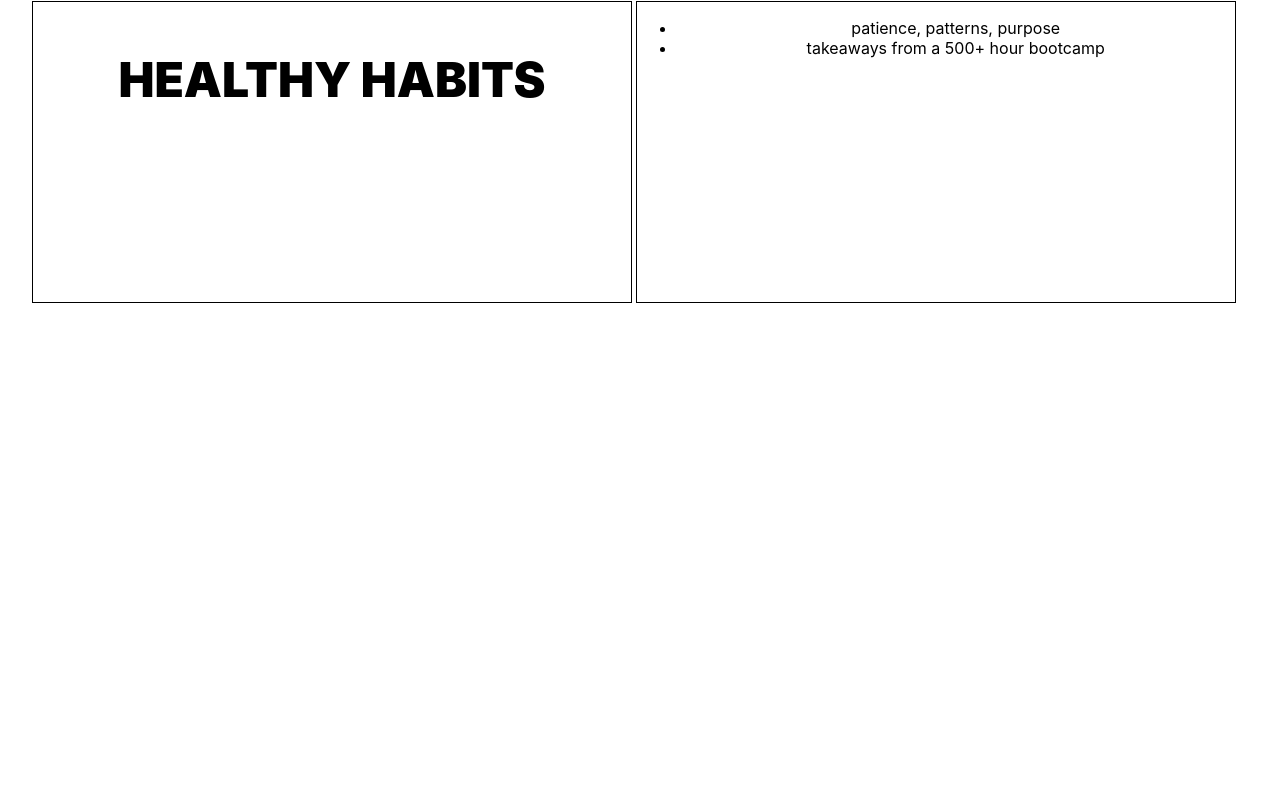
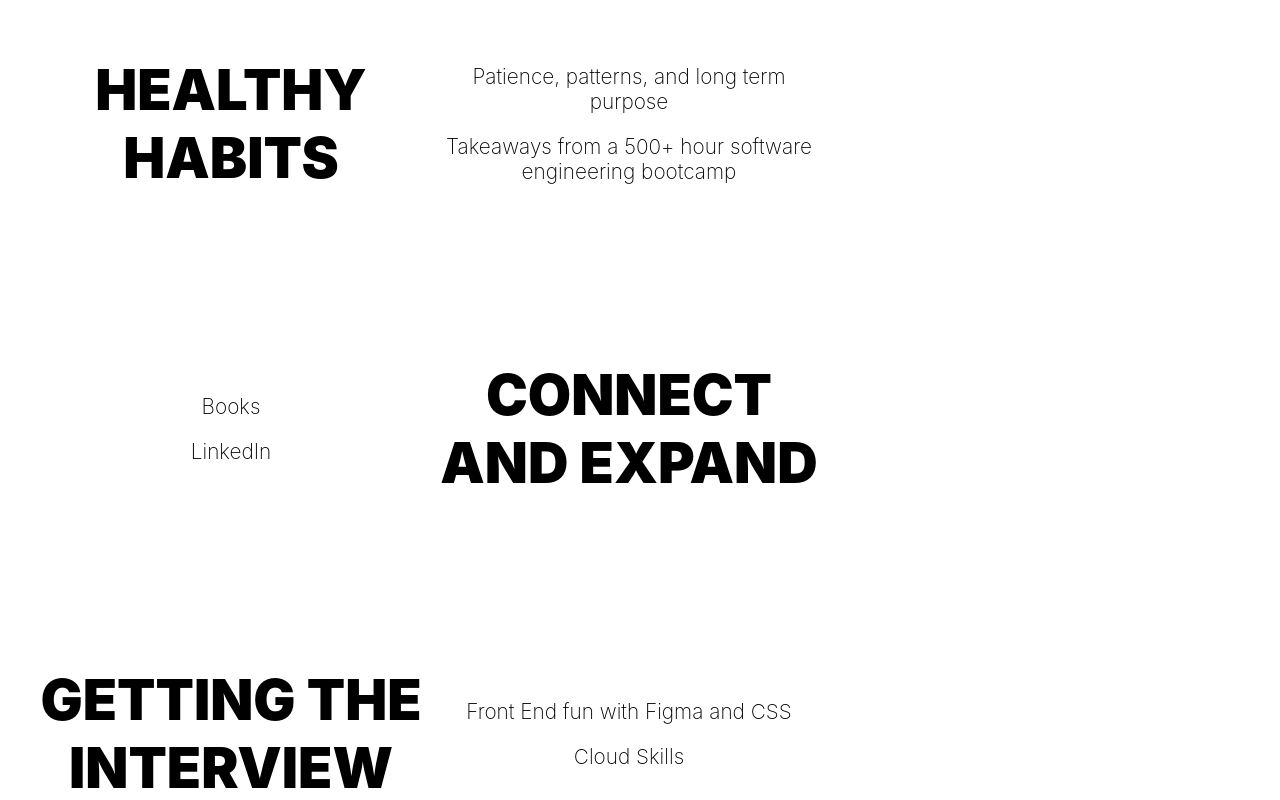
Before and after one commit to benassiPb/beginnersmindjavascript, a React (Create React App) app: page / in a window 1280 px wide. Shown: the part 220-1020 px from the top of the page. Before the commit the page ends 800 px from the top, so only its background shows below. Built offline with nearby package versions, Linux system fonts and the light colour scheme.

Commit message:
wireframe on grid

```diff
--- a/src/App.css
+++ b/src/App.css
@@ -157,50 +157,72 @@ a {
   font-size: 0.8rem;
 }
 
-.healthy-posts-container {
-  margin-top: 30px;
+.posts-container {
+  margin-top: 5px;
   max-height: 300px;
   display: flex;
   flex-direction: row;
   flex-wrap: wrap;
 }
 
-.healthy-title-container,
-.healthy-content-container {
-  border: 1px solid black;
+.posts-title-container,
+.posts-content-container {
+  border: 1px solid white;
   margin: 2px;
-
-  height: 300px;
+  max-width: 49%;
   min-width: 49%;
-  max-width: 49%;
 }
 
-.healthy-title-container {
-  font-size: 3rem;
+.posts-title-container {
+  font-size: 3.5rem;
   text-transform: uppercase;
   font-weight: 900;
 }
 
-.grid-post-box {
+/* .grid-post-box {
   border: 1px solid black;
   min-width: 300px;
-  max-width: 400px;
-  min-height: 150px;
+  max-width: 300px;
+  min-height: 300px;
+  max-height: 300px;
   margin: 2px;
+} */
+
+.grid-page-container {
+  max-width: 800px;
+  min-width: 500px;
+  /* align-items: center;
+  text-align: center; */
 }
 
-/* .grid-page-container {
-  display: flex;
-  justify-content: center;
-  margin-top: 30px;
-} */
-
-.grid-post-container {
-  max-width: 1200px;
+.posts-container {
   display: flex;
   flex-direction: row;
   flex-wrap: wrap;
   justify-content: center;
+  min-height: 300px;
+  max-height: 500px;
+}
+
+.posts-content-container {
+  display: flex;
+  flex-direction: column;
+  justify-content: center;
+  align-items: center;
+}
+
+.posts-list {
+  font-weight: 200;
+  font-size: 1.3rem;
+}
+
+.reverse-wrap {
+  flex-wrap: wrap-reverse;
+}
+.posts-title-container {
+  display: flex;
+  justify-content: center;
+  align-items: center;
 }
 
 .postslist-container {
@@ -211,3 +233,11 @@ a {
   line-height: 2rem;
 }
 /* test */
+
+.previous-next-container {
+  display: flex;
+}
+
+.previous-next-text {
+  padding: 10px;
+}
--- a/src/Posts.js
+++ b/src/Posts.js
@@ -10,6 +10,8 @@ import {
 
 function Posts() {
   const [postView, setPostView] = useState("grid");
+  const [currentPost, setCurrentPost] = useState(1);
+
   return (
     <div className="Writing-page-container">
       <div>
@@ -52,7 +54,12 @@ function Posts() {
         </div>
 
         {postView === "list" ? <PostsList /> : null}
-        {postView === "single" ? <SinglePost /> : null}
+        {postView === "single" ? (
+          <SinglePost
+            currentPost={currentPost}
+            setCurrentPost={setCurrentPost}
+          />
+        ) : null}
         {postView === "grid" ? <PostsGrid /> : null}
       </div>
     </div>
--- a/src/PostsGrid.js
+++ b/src/PostsGrid.js
@@ -1,21 +1,76 @@
 import React from "react";
-import samplePostsData from "./data/postData";
+import postData from "./data/postData";
 
 function PostsGrid() {
   return (
     <div className="grid-page-container">
-      <div className="healthy-posts-container">
-        <div className="healthy-title-container">
+      <div className="posts-container">
+        <div className="posts-title-container">
           <p className=" posts-title">Healthy Habits</p>
         </div>
-        <div className="healthy-content-container">
-          <ul className=" posts-title-list">
-            <li>patience, patterns, purpose</li>
-            <li>takeaways from a 500+ hour bootcamp</li>
-          </ul>
+        <div className="posts-content-container">
+          <div className=" posts-list">
+            {postData.map((post) =>
+              post.subject === "Healthy Habits" ? (
+                <div key={post.id}>
+                  <p>{post.title}</p>
+                </div>
+              ) : null
+            )}
+          </div>
         </div>
       </div>
 
+      <div className="posts-container reverse-wrap">
+        <div className="posts-content-container">
+          <div className=" posts-list">
+            {postData.map((post) =>
+              post.subject === "Connect and Expand" ? (
+                <div key={post.id}>
+                  <p>{post.title}</p>
+                </div>
+              ) : null
+            )}
+          </div>
+        </div>
+        <div className="posts-title-container">
+          <p className=" posts-title">Connect and Expand</p>
+        </div>
+      </div>
+
+      <div className="posts-container">
+        <div className="posts-title-container">
+          <p className=" posts-title">Getting the Interview</p>
+        </div>
+        <div className="posts-content-container">
+          <div className=" posts-list">
+            {postData.map((post) =>
+              post.subject === "Getting the Interview" ? (
+                <div key={post.id}>
+                  <p>{post.title}</p>
+                </div>
+              ) : null
+            )}
+          </div>
+        </div>
+      </div>
+
+      <div className="posts-container reverse-wrap">
+        <div className="posts-content-container">
+          <p className="posts-list">
+            {postData.map((post) =>
+              post.subject === "Passing Technical Interviews" ? (
+                <div key={post.id}>
+                  <p>{post.title}</p>
+                </div>
+              ) : null
+            )}
+          </p>
+        </div>
+        <div className="posts-title-container">
+          <p className=" posts-title">Passing Technical Interviews</p>
+        </div>
+      </div>
       {/* <div className="grid-post-container">
         {samplePostsData.map((post) => {
           return (
--- a/src/SinglePost.js
+++ b/src/SinglePost.js
@@ -1,11 +1,19 @@
 import React from "react";
-import samplePostsData from "./data/postData";
+import postData from "./data/postData";
 
-function SinglePost() {
+function SinglePost(props) {
+  const { currentPost, setCurrentPost } = props;
   return (
     <div>
       <div>
         <h4>single post</h4>
+        {postData.map((post) =>
+          post.postNumber === currentPost ? post.title : null
+        )}
+      </div>
+      <div className="previous-next-container">
+        <p>prev</p>
+        <p>next</p>
       </div>
     </div>
   );
--- a/src/data/postData.js
+++ b/src/data/postData.js
@@ -1,63 +1,68 @@
-let samplePostsData = [
+let postsData = [
   {
     id: 1,
     postNumber: 1,
-    title: "Healthy Habits: patience, patterns, and long term purpose",
+    subject: "Healthy Habits",
+    title: "Patience, patterns, and long term purpose",
     content:
       "sample post content sample post content sample post content sample post content sample post content sample post content",
   },
   {
     id: 2,
     postNumber: 2,
-    title:
-      "Healthy Habits (part two): The biggest takeaways from a 500+ hour software engineering bootcamp",
+    subject: "Healthy Habits",
+    title: "Takeaways from a 500+ hour software engineering bootcamp",
     content:
       "sample post content sample post content sample post content sample post content sample post content sample post content",
   },
   {
     id: 3,
     postNumber: 3,
-    title: "Getting the Interview: Front End fun with Figma, CSS and UI/UX ",
+    subject: "Getting the Interview",
+    title: "Front End fun with Figma and CSS",
     content:
       "sample post content sample post content sample post content sample post content sample post content sample post content",
   },
   {
     id: 4,
     postNumber: 4,
-    title: "Getting the Interview (part two): Cloud Skills",
+    subject: "Getting the Interview",
+    title: "Cloud Skills",
     content:
       "sample post content sample post content sample post content sample post content sample post content sample post content",
   },
   {
     id: 5,
     postNumber: 5,
-    title: "Passing Technical Interviews: Data Structures and Algorithms",
+    subject: "Passing Technical Interviews",
+    title: "Data Structures and Algorithms",
     content:
       "sample post content sample post content sample post content sample post content sample post content sample post content",
   },
   {
     id: 6,
     postNumber: 6,
-    title: "Passing Technical Interviews (part two): System Design",
+    subject: "Passing Technical Interviews",
+    title: "System Design",
     content:
       "sample post content sample post content sample post content sample post content sample post content sample post content",
   },
   {
     id: 7,
     postNumber: 7,
-    title:
-      "Stand On Shoulders: Using O'Reilly to learn from those who've engineered the path",
+    subject: "Connect and Expand",
+    title: "Books",
     content:
       "sample post content sample post content sample post content sample post content sample post content sample post content",
   },
   {
     id: 8,
     postNumber: 8,
-    title:
-      "Stand On Shoulders (part two): Using LinkedIn to connect and talk with those further along the path",
+    subject: "Connect and Expand",
+    title: "LinkedIn",
     content:
       "sample post content sample post content sample post content sample post content sample post content sample post content",
   },
 ];
 
-export default samplePostsData;
+export default postsData;
```
